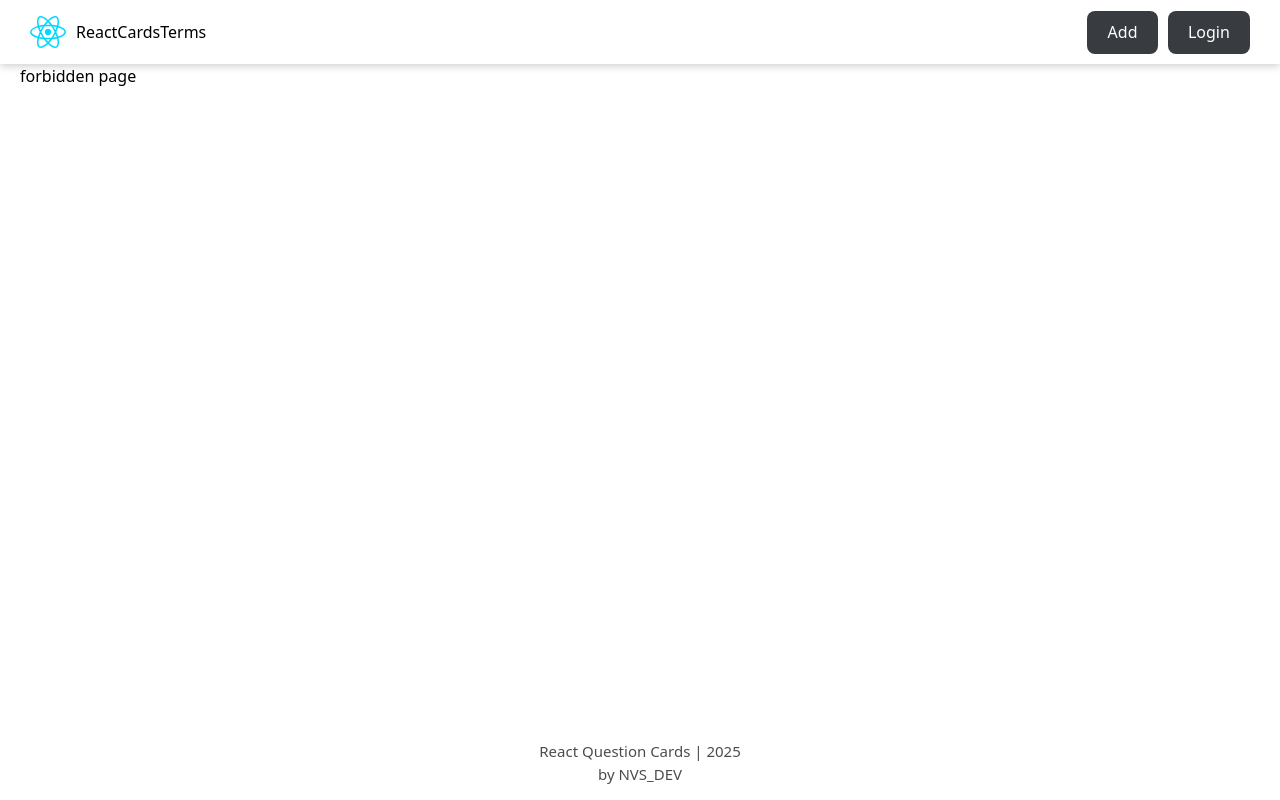
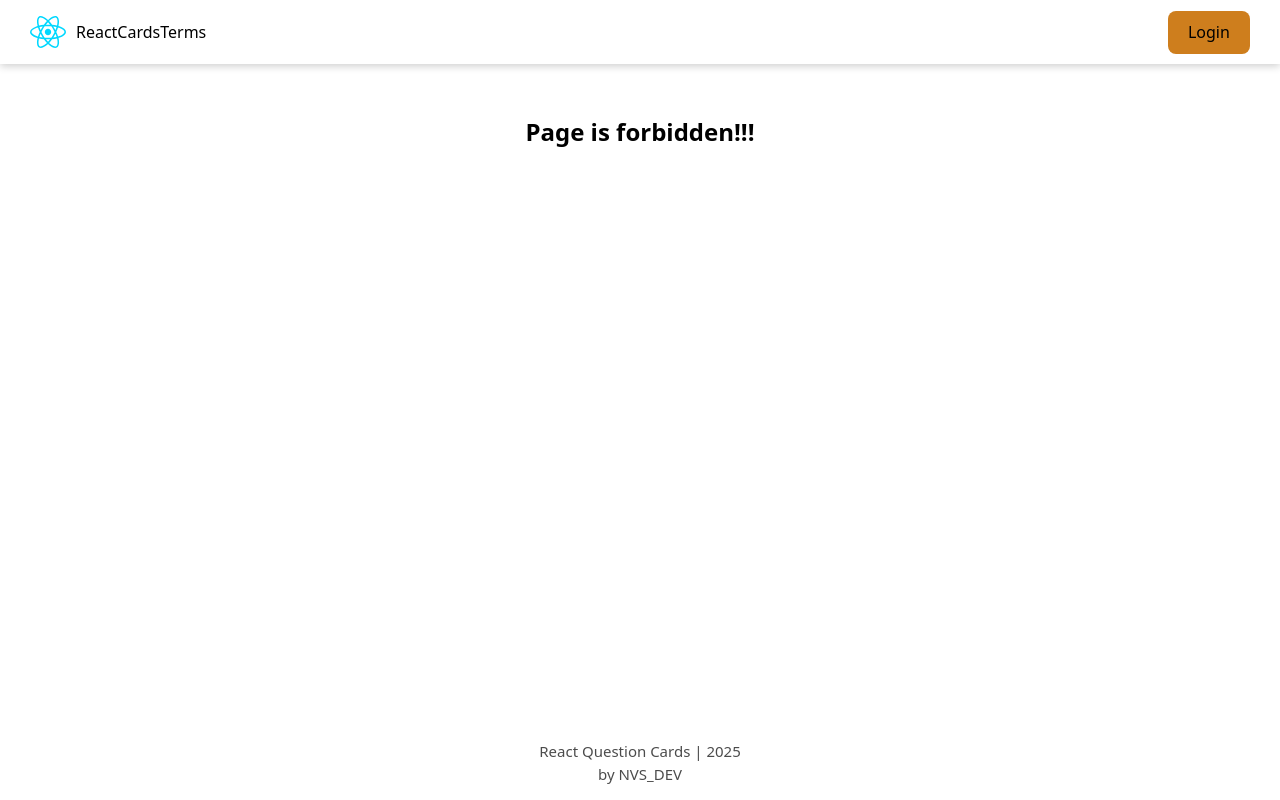
Before and after one commit to VNagorniy/react-cards-terms, a React (Vite) app: page /forbidden in a window 1280 px wide. Built offline with nearby package versions, Linux system fonts and the light colour scheme.

Commit message:
feat: add auth logic, protected routes

```diff
--- a/constants/index.js
+++ b/constants/index.js
@@ -1 +1,3 @@
 export const API_URL = 'http://localhost:8801';
+
+export const AUTH_STORAGE = 'reactIsLogin';
--- a/src/App.jsx
+++ b/src/App.jsx
@@ -1,18 +1,29 @@
-import { BrowserRouter, Route, Routes } from 'react-router-dom';
+import { BrowserRouter, Navigate, Outlet, Route, Routes, useLocation } from 'react-router-dom';
 import { MainLayout } from './components/MainLayout';
 import { HomePage } from './pages/HomePage';
 import { NotFoundPage } from './pages/NotFoundPage';
 import { QuestionPage } from './pages/QuestionPage';
 import { AddQuestionPageLazy } from './pages/AddQuestionPage';
 import { EditQuestionPage } from './pages/EditQuestionPage/EditQuestionPage';
+import { AuthProvider } from './auth/AuthProvider';
+import { useAuth } from './hooks/useAuth';
+import { ForbiddenPage } from './pages/ForbiddenPage';
+
+const ProtectedRoutes = () => {
+	const { isAuth } = useAuth();
+	const location = useLocation();
+
+	return isAuth ? <Outlet /> : <Navigate to="/forbidden" state={{ from: location.pathname }} replace />;
+};
 
 function App() {
 	return (
+		<AuthProvider>
 			<BrowserRouter>
 				<Routes>
 					<Route element={<MainLayout />}>
 						<Route path="/" element={<HomePage />}></Route>
-					<Route path="/forbidden" element={<div>forbidden page</div>}></Route>
+						<Route path="/forbidden" element={<ForbiddenPage />}></Route>
 						<Route
 							path="/addquestion"
 							element={
@@ -21,12 +32,17 @@
 								</div>
 							}
 						></Route>
+
+						<Route element={<ProtectedRoutes />}>
 							<Route path="/question/:id" element={<QuestionPage />}></Route>
 							<Route path="/editquestion/:id" element={<EditQuestionPage />}></Route>
+						</Route>
+
 						<Route path="*" element={<NotFoundPage />}></Route>
 					</Route>
 				</Routes>
 			</BrowserRouter>
+		</AuthProvider>
 	);
 }
 
--- /dev/null
+++ b/src/auth/AuthProvider/AuthProvider.jsx
@@ -0,0 +1,11 @@
+import { createContext, useState } from 'react';
+import { AUTH_STORAGE } from '../../../constants';
+
+export const AuthContext = createContext(null);
+
+export const AuthProvider = ({ children }) => {
+	const isLogin = JSON.parse(localStorage.getItem(AUTH_STORAGE)) || false;
+	const [isAuth, setIsAuth] = useState(isLogin);
+
+	return <AuthContext.Provider value={{ isAuth, setIsAuth }}>{children}</AuthContext.Provider>;
+};
--- /dev/null
+++ b/src/auth/AuthProvider/index.jsx
@@ -0,0 +1 @@
+export { AuthContext, AuthProvider } from './AuthProvider';
--- a/src/components/Header/Header.jsx
+++ b/src/components/Header/Header.jsx
@@ -2,9 +2,17 @@
 import ReactLogo from '../../assets/react.svg';
 import { Button } from '../Button';
 import cls from './Header.module.css';
+import { useAuth } from '../../hooks/useAuth';
+import { AUTH_STORAGE } from '../../../constants';
 
 export const Header = () => {
 	const navigate = useNavigate();
+	const { isAuth, setIsAuth } = useAuth();
+
+	const loginHandler = () => {
+		localStorage.setItem(AUTH_STORAGE, !isAuth);
+		setIsAuth(!isAuth);
+	};
 
 	return (
 		<header className={cls.header}>
@@ -13,8 +21,10 @@
 				<span>ReactCardsTerms</span>
 			</p>
 			<div className={cls.headerButtons}>
-				<Button onClick={() => navigate('/addquestion')}>Add</Button>
-				<Button>Login</Button>
+				{isAuth && <Button onClick={() => navigate('/addquestion')}>Add</Button>}
+				<Button onClick={loginHandler} isActive={!isAuth}>
+					{isAuth ? 'Logout' : 'Login'}
+				</Button>
 			</div>
 		</header>
 	);
--- /dev/null
+++ b/src/hooks/useAuth.js
@@ -0,0 +1,6 @@
+import { useContext } from 'react';
+import { AuthContext } from '../auth/AuthProvider';
+
+export const useAuth = () => {
+	return useContext(AuthContext);
+};
--- /dev/null
+++ b/src/pages/ForbiddenPage/ForbiddenPage.jsx
@@ -0,0 +1,19 @@
+import { useLocation, useNavigate } from 'react-router-dom';
+import cls from './ForbiddenPage.module.css';
+import { useAuth } from '../../hooks/useAuth';
+import { useEffect } from 'react';
+
+export const ForbiddenPage = () => {
+	const location = useLocation();
+	const navigate = useNavigate();
+
+	const { isAuth } = useAuth();
+
+	const fromPage = location.state?.from || '/';
+
+	useEffect(() => {
+		isAuth && navigate(fromPage, { replace: true });
+	}, [isAuth]);
+
+	return <h2 className={cls.title}>Page is forbidden!!!</h2>;
+};
--- /dev/null
+++ b/src/pages/ForbiddenPage/ForbiddenPage.module.css
@@ -0,0 +1,4 @@
+.title {
+	width: fit-content;
+	margin: 50px auto;
+}
--- /dev/null
+++ b/src/pages/ForbiddenPage/index.jsx
@@ -0,0 +1 @@
+export { ForbiddenPage } from './ForbiddenPage';
--- a/src/pages/QuestionPage/QuestionPage.jsx
+++ b/src/pages/QuestionPage/QuestionPage.jsx
@@ -6,11 +6,14 @@
 import { useFetch } from '../../hooks/useFetch';
 import { API_URL } from '../../../constants';
 import { Loader, SmallLoader } from '../../components/Loader';
+import { useAuth } from '../../hooks/useAuth';
 
 export const QuestionPage = () => {
 	const checkboxId = useId();
 	const navigate = useNavigate();
 	const { id } = useParams();
+	const { isAuth } = useAuth();
+
 	const [card, setCard] = useState(null);
 	const [isChecked, setIsChecked] = useState(false);
 
@@ -84,9 +87,11 @@
 						<span>mark question as completed</span>
 						{isCardUpdating && <SmallLoader />}
 					</label>
-					<Button onClick={() => navigate(`/editquestion/${card.id}`)} isDisabled={isCardUpdating}>
-						Edit Question
-					</Button>
+					{isAuth && (
+						<Button onClick={() => navigate(`/editquestion/${card.id}`)} isDisabled={isCardUpdating}>
+							Edit Question
+						</Button>
+					)}
 					<Button onClick={() => navigate('/')} isDisabled={isCardUpdating}>
 						Back
 					</Button>
```
Lines whose indentation alone changed are shown as unchanged.
